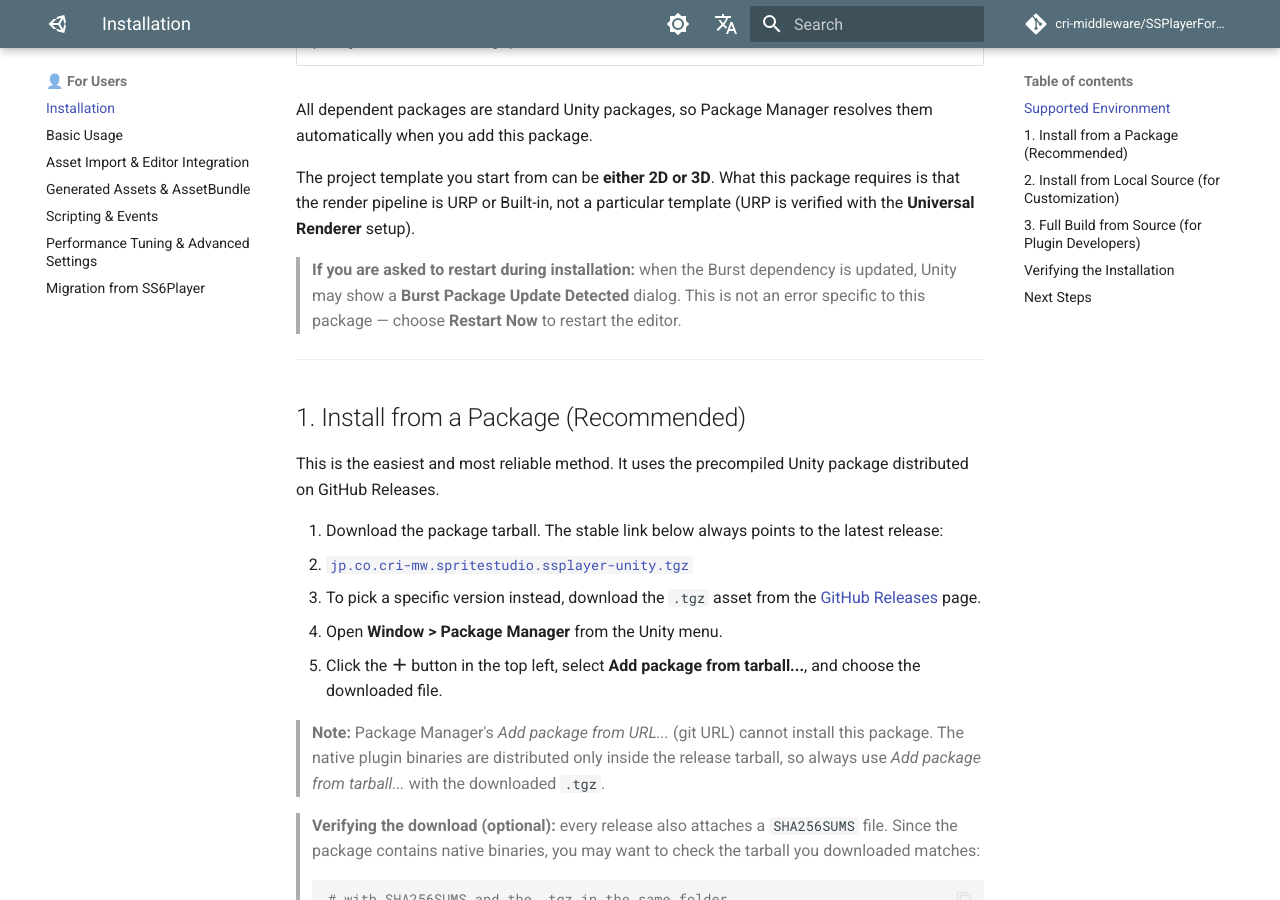
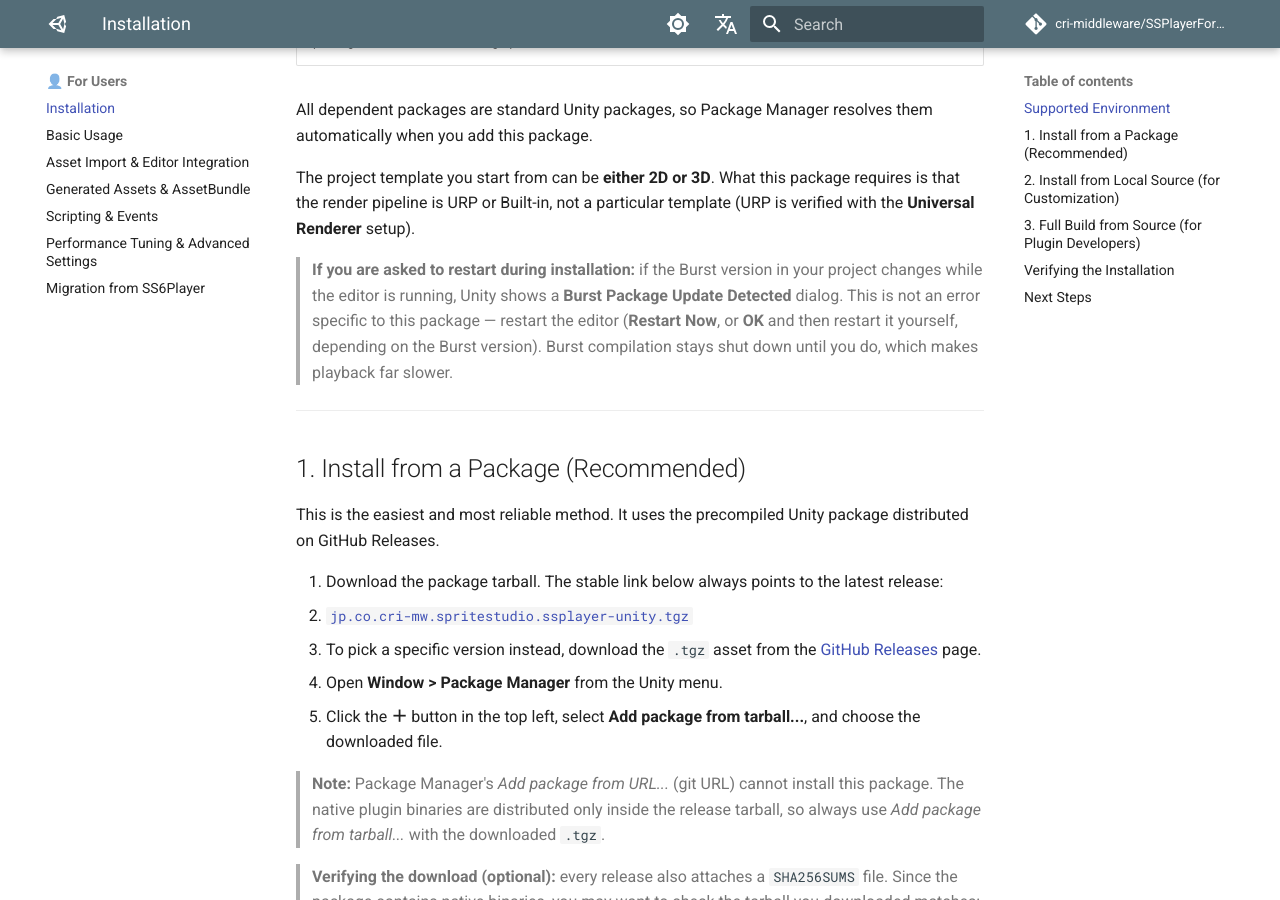
Before and after one commit to cri-middleware/SSPlayerForUnity, an MkDocs documentation site: the page built from docs/en/setup/install.md, in a window 1280 px wide and 900 px high, scrolled down 549 px. Built offline with MkDocs 1.6.1 and Material for MkDocs 9.7.7, drawn with Linux system fonts in a browser that asks for light colours; comment, search, counter and statistics services are not loaded.

Commit message:
chore(deps): floor Burst and Collections at what the Editor ships
Installing this package moved Burst from 1.8.29 to 1.8.30 inside whatever Editor
session was running, and Burst answers a mid-session version change with the
"Burst Package Update Detected" dialog followed by BurstCompiler.Shutdown()
(BurstLoader.VersionUpdateCheck compares the package version against what the
already-running compiler service reports). Until the Editor restarts, Burst
compilation is off and every job runs as plain IL.

Nothing needed 1.8.30 — it was taken because it was the newest patch on the
registry, and com.unity.collections@2.6.8 asks only for Burst 1.8.29. Unity
6000.3.16f1 bundles Burst 1.8.29 and Collections 2.6.6 in
PackageManager/Editor/*.tgz, so matching those floors lets a project on a current
6.3 Editor resolve both offline, with no version movement and no dialog.
Minimum-version resolution leaves anyone already on newer versions untouched, and
Collections 2.6.6 asks for Burst 1.8.28, so the resolved Burst is still 1.8.29.
The three examples' packages-lock.json record the same resolution.

The install note gains what it was missing: the dialog fires when the version
changes in a live Editor, and the session runs without Burst until the restart.
Burst 1.8.30 offers "Restart Now" / "Later" and 1.8.29 a single "OK", so the
wording covers both. Both locales build --strict clean.

```diff
--- a/docs/en/setup/install.md
+++ b/docs/en/setup/install.md
@@ -16,7 +16,7 @@ All dependent packages are standard Unity packages, so Package Manager resolves
 
 The project template you start from can be **either 2D or 3D**. What this package requires is that the render pipeline is URP or Built-in, not a particular template (URP is verified with the **Universal Renderer** setup).
 
-> **If you are asked to restart during installation:** when the Burst dependency is updated, Unity may show a **Burst Package Update Detected** dialog. This is not an error specific to this package — choose **Restart Now** to restart the editor.
+> **If you are asked to restart during installation:** if the Burst version in your project changes while the editor is running, Unity shows a **Burst Package Update Detected** dialog. This is not an error specific to this package — restart the editor (**Restart Now**, or **OK** and then restart it yourself, depending on the Burst version). Burst compilation stays shut down until you do, which makes playback far slower.
 
 ---
 
```
Also changed, not shown: docs/ja/setup/install.md (+1 -1 lines), 4 other files.
